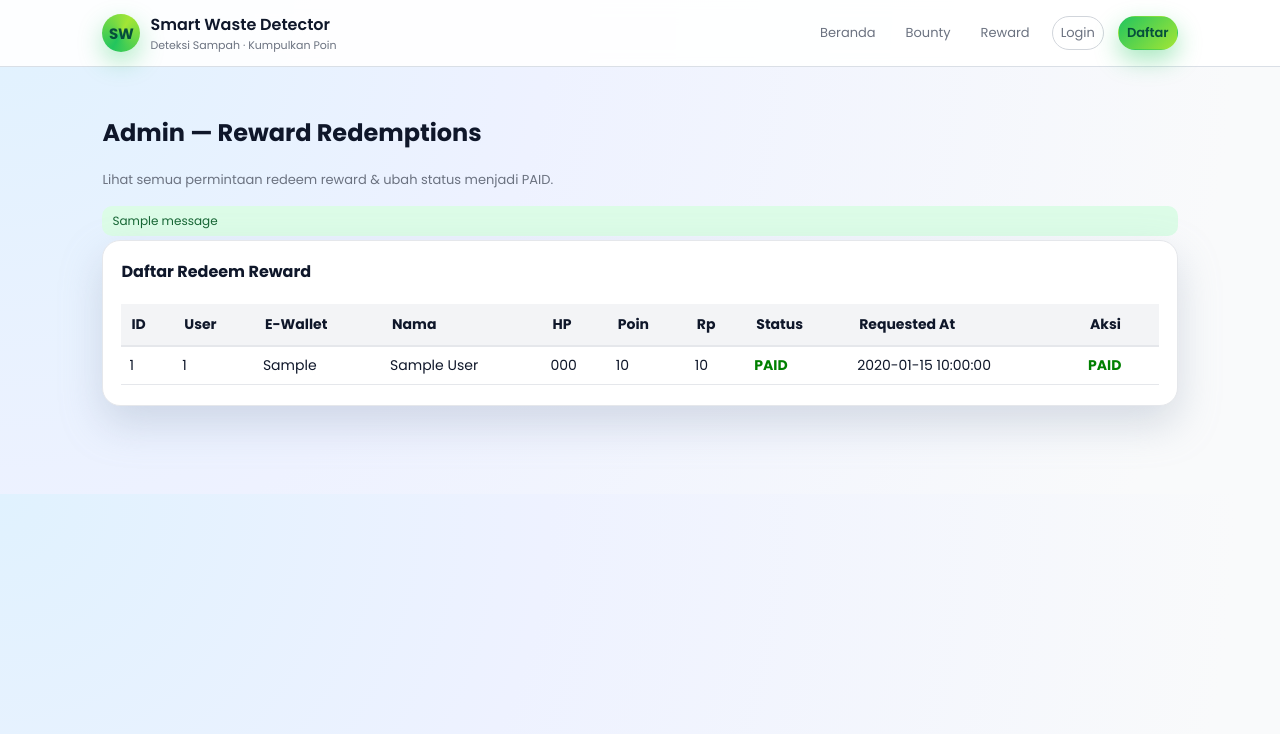
After one commit to faisalarfhtm/waste-bounty-detector, a Flask app: template templates/admin_rewards.html in a window 1280 px wide. The commit adds this page. Shown: the top 734 px of the page. Run offline with Flask 3, Linux system fonts and the light colour scheme; the template is opened without the code that fills it: most values are stand-ins (such as "Sample title", 1, 10 or a date in 2020); one stand-in notice (Sample message) is shown.

Commit message:
Add admin rewards management interface and update reward status functionality

```diff
--- a/db.py
+++ b/db.py
@@ -12,23 +12,9 @@ def get_db_connection():
 def init_db():
     conn = get_db_connection()
 
-        # tabel reward_redemptions
-    conn.execute(
-        """
-        CREATE TABLE IF NOT EXISTS reward_redemptions (
-            id INTEGER PRIMARY KEY AUTOINCREMENT,
-            user_id TEXT NOT NULL,
-            wallet_type TEXT NOT NULL,
-            full_name TEXT NOT NULL,
-            phone TEXT NOT NULL,
-            points INTEGER NOT NULL,       -- jumlah poin yang diredeem
-            amount INTEGER NOT NULL,       -- jumlah rupiah (saat ini = points)
-            status TEXT NOT NULL DEFAULT 'PENDING',
-            requested_at TEXT NOT NULL,
-            FOREIGN KEY(user_id) REFERENCES users(user_id)
-        );
-        """
-    )
+    # # Tambah kolom reason jika belum ada
+    # conn.execute("ALTER TABLE reward_redemptions ADD COLUMN reason TEXT DEFAULT NULL")
+
 
 
     conn.commit()
--- a/static/Web/style.css
+++ b/static/Web/style.css
@@ -321,6 +321,42 @@ body {
   flex-direction: column;
   gap: 12px;
 }
+
+.admin-table {
+  width: 100%;
+  border-collapse: collapse;
+  margin-top: 20px;
+  font-size: 14px;
+}
+
+.admin-table th {
+  background: #f3f4f6;
+  padding: 10px;
+  text-align: left;
+  border-bottom: 2px solid #e5e7eb;
+}
+
+.admin-table td {
+  padding: 8px;
+  border-bottom: 1px solid #e5e7eb;
+}
+
+.admin-table tr:hover {
+  background: #f9fafb;
+}
+
+.btn-danger {
+  background:#dc2626;
+  color:white;
+  padding:6px 12px;
+  border:none;
+  border-radius:6px;
+}
+.btn-danger:hover {
+  background:#b91c1c;
+}
+
+
 
 .dropzone-light {
   position: relative;
--- /dev/null
+++ b/templates/admin_rewards.html
@@ -0,0 +1,141 @@
+<!doctype html>
+<html lang="id">
+  <head>
+    <meta charset="UTF-8" />
+    <title>Registrasi User · Smart Waste Detector</title>
+    <meta name="viewport" content="width=device-width, initial-scale=1.0" />
+
+    <link rel="preconnect" href="https://fonts.googleapis.com" />
+    <link rel="preconnect" href="https://fonts.gstatic.com" crossorigin />
+    <link
+      href="https://fonts.googleapis.com/css2?family=Poppins:wght@300;400;500;600;700&display=swap"
+      rel="stylesheet"
+    />
+    <link
+      rel="stylesheet"
+      href="{{ url_for('static', filename='Web/style.css') }}"
+    />
+  </head>
+
+  <body>
+    <!-- NAVBAR sama seperti halaman lain -->
+        <header class="navbar light">
+      <div class="navbar-left">
+        <div class="logo-circle-light">SW</div>
+        <div class="logo-text">
+          <span class="logo-title">Smart Waste Detector</span>
+          <span class="logo-subtitle">Deteksi Sampah · Kumpulkan Poin</span>
+        </div>
+      </div>
+      <nav class="navbar-right">
+        <a href="{{ url_for('index') }}">Beranda</a>
+        <a href="{{ url_for('bounty_list') }}">Bounty</a>
+        <a href="{{ url_for('rewards_page') }}">Reward</a>
+           {% if user and user['role'] == 'admin' %}
+              <a href="{{ url_for('admin_rewards') }}">Admin</a>
+          {% endif %}
+        {% if user %}
+        <span class="navbar-user">👋 {{ user['name'] }}</span>
+        <a href="{{ url_for('logout') }}" class="btn-nav-secondary">Logout</a>
+        {% else %}
+        <a href="{{ url_for('login') }}" class="btn-nav-secondary">Login</a>
+        <a href="{{ url_for('register') }}" class="btn-nav-primary">Daftar</a>
+        {% endif %}
+      </nav>
+    </header>
+
+    <main class="main light">
+      <section class="section">
+        <div class="section-header">
+          <h1>Admin — Reward Redemptions</h1>
+          <p>Lihat semua permintaan redeem reward & ubah status menjadi PAID.</p>
+        </div>
+
+        <!-- FLASH MESSAGE -->
+        <div class="container">
+          {% with messages = get_flashed_messages(with_categories=true) %}
+          {% if messages %}
+          <div class="flash-container">
+            {% for category, message in messages %}
+            <div class="flash flash-{{ category }}">{{ message }}</div>
+            {% endfor %}
+          </div>
+          {% endif %}
+          {% endwith %}
+        </div>
+
+        <div class="card info-card-light">
+          <h3>Daftar Redeem Reward</h3>
+
+          {% if redemptions %}
+          <table class="admin-table">
+            <thead>
+              <tr>
+                <th>ID</th>
+                <th>User</th>
+                <th>E-Wallet</th>
+                <th>Nama</th>
+                <th>HP</th>
+                <th>Poin</th>
+                <th>Rp</th>
+                <th>Status</th>
+                <th>Requested At</th>
+                <th>Aksi</th>
+              </tr>
+            </thead>
+
+            <tbody>
+              {% for r in redemptions %}
+              <tr>
+                <td>{{ r['id'] }}</td>
+                <td>{{ r['user_id'] }}</td>
+                <td>{{ r['wallet_type'] }}</td>
+                <td>{{ r['full_name'] }}</td>
+                <td>{{ r['phone'] }}</td>
+                <td>{{ r['points'] }}</td>
+                <td>{{ r['amount'] }}</td>
+                <td>
+                  {% if r['status'] == 'PENDING' %}
+                  <span style="color: orange; font-weight: bold">PENDING</span>
+                  {% else %}
+                  <span style="color: green; font-weight: bold">PAID</span>
+                  {% endif %}
+                </td>
+                <td>{{ r['requested_at'] }}</td>
+                <td>
+                {% if r['status'] == 'PENDING' %}
+                <form method="post" action="{{ url_for('admin_update_reward', reward_id=r['id']) }}" style="margin-bottom:6px;">
+                    <input type="hidden" name="status" value="PAID" />
+                    <button type="submit" class="btn-primary">Set PAID</button>
+                </form>
+
+                <form method="post" action="{{ url_for('admin_update_reward', reward_id=r['id']) }}">
+                    <input type="hidden" name="status" value="FAILED" />
+                    <input type="text" name="reason" placeholder="Alasan gagal" required
+                         />
+                    <button type="submit" class="btn-danger">Set GAGAL</button>
+                </form>
+
+                {% else %}
+                    {% if r['status'] == 'FAILED' %}
+                        <span style="color:red;font-weight:bold;">GAGAL</span><br />
+                        <small style="color:#555;">{{ r['reason'] }}</small>
+                    {% else %}
+                        <span style="color:green;font-weight:bold;">PAID</span>
+                    {% endif %}
+                {% endif %}
+                </td>
+
+              </tr>
+              {% endfor %}
+            </tbody>
+          </table>
+
+          {% else %}
+          <p>Tidak ada data redeem reward.</p>
+          {% endif %}
+        </div>
+      </section>
+    </main>
+  </body>
+</html>
--- a/templates/index.html
+++ b/templates/index.html
@@ -30,6 +30,10 @@
         <a href="{{ url_for('index') }}">Beranda</a>
         <a href="{{ url_for('bounty_list') }}">Bounty</a>
         <a href="{{ url_for('rewards_page') }}">Reward</a>
+         {% if user and user['role'] == 'admin' %}
+              <a href="{{ url_for('admin_rewards') }}">Admin</a>
+          {% endif %}
+
         {% if user %}
         <span class="navbar-user">👋 {{ user['name'] }}</span>
         <a href="{{ url_for('logout') }}" class="btn-nav-secondary">Logout</a>
```
Also changed, not shown: routes_bounty.py (+85 -0 lines).
